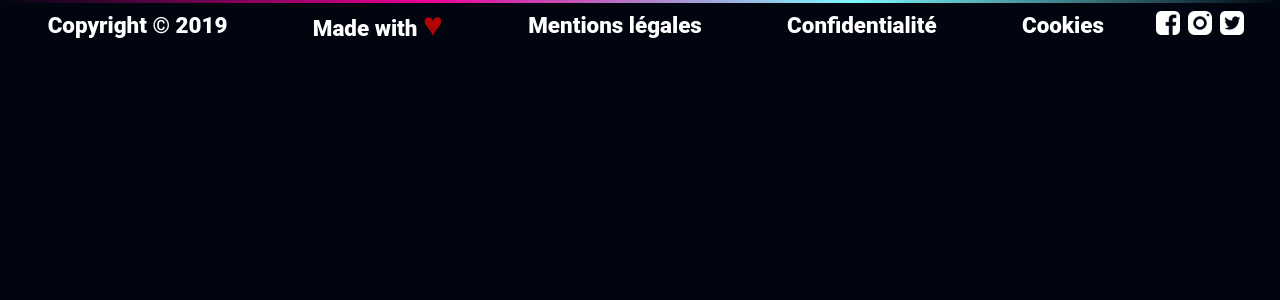
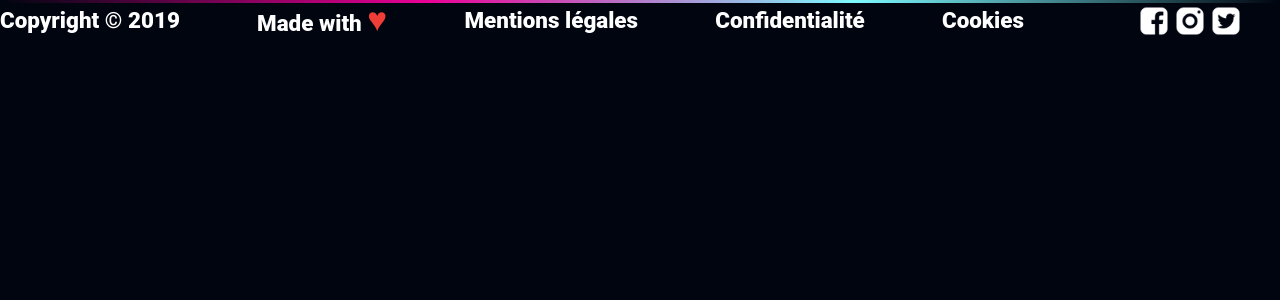
Before and after one commit to WildCodeSchool/lille-0919-js-projet2-runner, a React (Create React App) app in the folder frontend/: page / in a window 1280 px wide. Shown: the top 300 px of the page. Built offline with nearby package versions, Linux system fonts and the light colour scheme.

Commit message:
change balise <p> en ul et li, couleur toutes en rgba, suppression des brackets pour les noms de fichiers

```diff
--- a/frontend/src/components/Footer.jsx
+++ b/frontend/src/components/Footer.jsx
@@ -5,26 +5,28 @@ function Footer() {
     <footer>
       <div className="LinearGradient"></div>
       <div className="footer">
-        <div className="nav">
-          <p>Copyright © 2019</p>
-          <p>
-            Made with <span className="heart">♥</span>
-          </p>
-          <p>Mentions légales</p>
-          <p>Confidentialité</p>
-          <p>Cookies</p>
+        <div>
+          <ul className="nav">
+            <li>Copyright © 2019</li>
+            <li>
+              Made with <span className="heart">♥</span>
+            </li>
+            <li>Mentions légales</li>
+            <li>Confidentialité</li>
+            <li>Cookies</li>
+          </ul>
         </div>
 
-        <div className="Nav-icon">
+        <div>
           <img
-            src={"facebook_icon.png"}
-            className="Facebook-logo"
+            src="facebook_icon.png"
+            className="facebook-logo"
             alt="Facebook logo"
           />
-          <img src={"insta_icon.png"} className="Insta-logo" alt="Insta logo" />
+          <img src="insta_icon.png" className="insta-logo" alt="Insta logo" />
           <img
-            src={"twitter_icon.png"}
-            className="Twitter-logo"
+            src="twitter_icon.png"
+            className="twitter-logo"
             alt="Twitter logo"
           />
         </div>
--- a/frontend/src/components/Footer.scss
+++ b/frontend/src/components/Footer.scss
@@ -4,9 +4,9 @@
   --bleu: rgba(125, 249, 255, 1);
   --bleuT: rgba(125, 249, 255, 0);
   font-family: "Roboto black";
-  background-color: #000510;
+  background: rgba(0, 5, 16, 1);
 }
-
+/*ligne dégradé */
 .LinearGradient {
   background: linear-gradient(
     to right,
@@ -21,26 +21,30 @@
 
 .footer {
   display: flex;
-  justify-content: space-around;
-  align-items: center;
+  flex-direction: row;
+  justify-content: space-between;
   color: white;
   font-weight: bold;
   font-size: 1.4em;
   .nav {
     display: flex;
-    justify-content: space-around;
+    justify-content: space-between;
     align-items: center;
-    width: 100vw;
-    margin: 5px;
+    width: 80vw;
   }
   .heart {
-    color: rgb(177, 4, 4);
+    color: rgba(241, 61, 55, 1);
     font-size: 1.5em;
   }
-  img {
+
+  .facebook-logo,
+  .insta-logo,
+  .twitter-logo {
     width: 25%;
   }
-  img:hover {
-    width: 30%;
+  .facebook-logo:hover,
+  .insta-logo:hover,
+  .twitter-logo:hover {
+    width: 28%;
   }
 }
```
